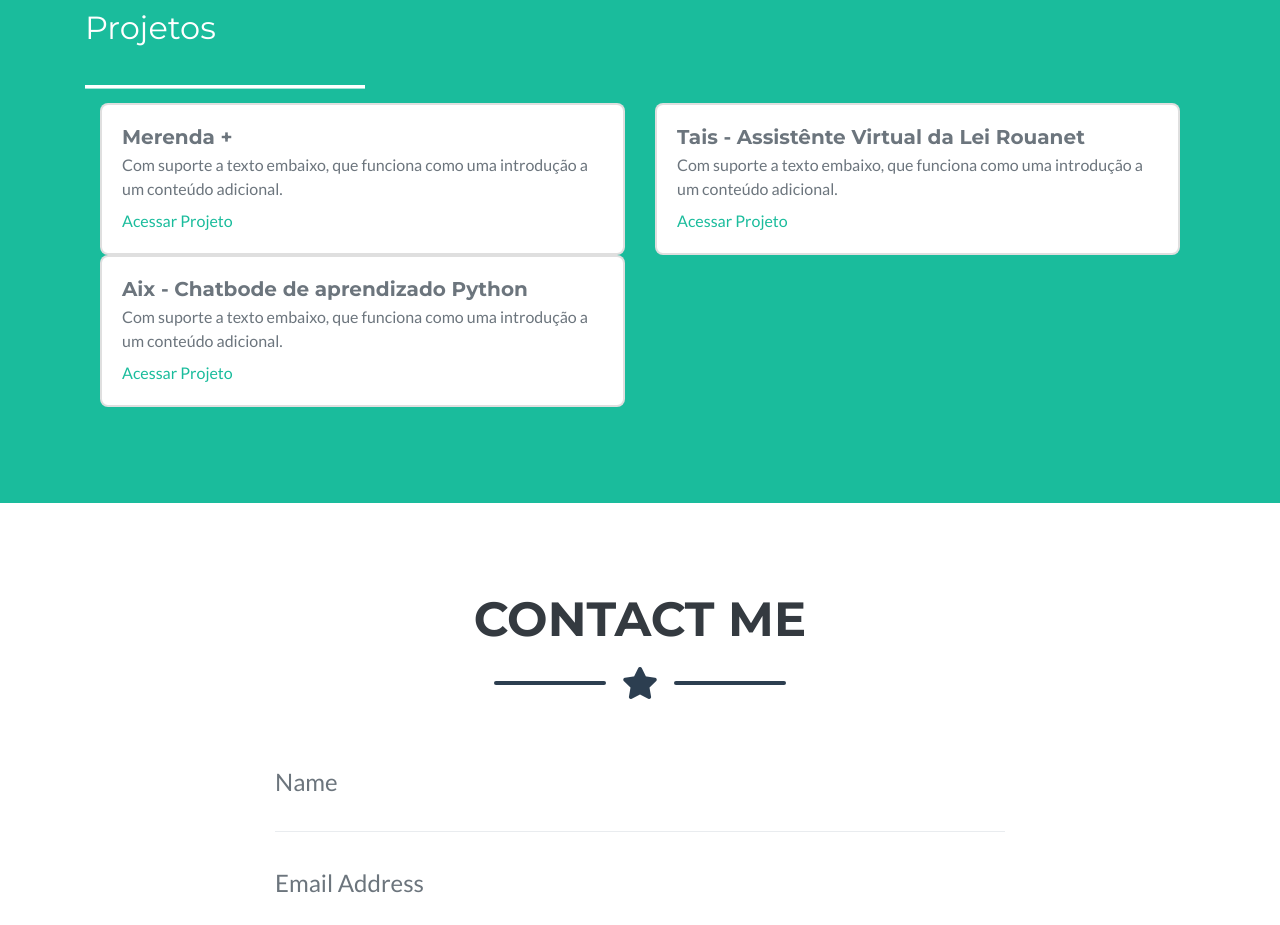
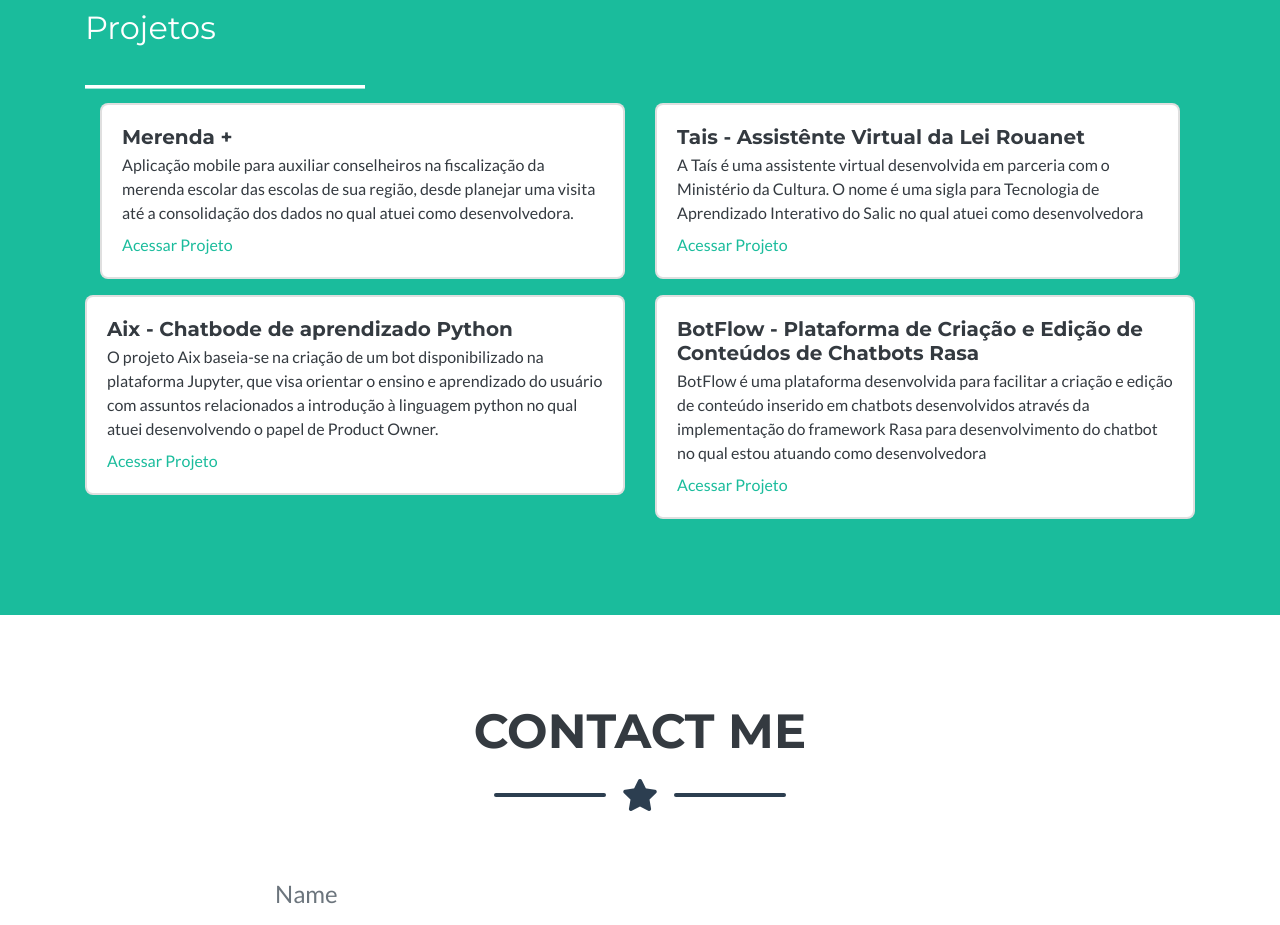
Before and after one commit to KahCosta/KahCosta.github.io, a website with bundled scripts: page index.html in a window 1280 px wide. Shown: the part 2780-3705 px from the top of the page. Built offline with nearby package versions, Linux system fonts and the light colour scheme.

Commit message:
Adding projects

```diff
--- a/index.html
+++ b/index.html
@@ -317,18 +317,26 @@
                     <div class="col-sm-6">
                       <div class="card">
                         <div class="card-body">
-                          <h5 class="card-title mb-1 text-muted" >Merenda +</h5>
-                          <p class="card-text mb-2 text-muted">Com suporte a texto embaixo, que funciona como uma introdução a um conteúdo adicional.</p>
-                          <a href="#" class="card-link">Acessar Projeto</a>
+                          <h5 class="card-title mb-1 text-dark" >Merenda +</h5>
+                          <p class="card-text mb-2 text-dark">Aplicação mobile para auxiliar conselheiros na fiscalização da merenda escolar das escolas de sua região, desde planejar uma visita até a consolidação dos dados no qual atuei como desenvolvedora.</p>
+                          <a href="https://github.com/fga-eps-mds/2017.2-MerendaMais" class="card-link">Acessar Projeto</a>
                         </div>
                       </div>
                     </div>
                     <div class="col-sm-6">
                         <div class="card">
                           <div class="card-body">
-                            <h5 class="card-title mb-1 text-muted" >Tais - Assistênte Virtual da Lei Rouanet</h5>
-                            <p class="card-text mb-2 text-muted">Com suporte a texto embaixo, que funciona como uma introdução a um conteúdo adicional.</p>
-                            <a href="#" class="card-link">Acessar Projeto</a>
+                            <h5 class="card-title mb-1 text-dark" >Tais - Assistênte Virtual da Lei Rouanet</h5>
+                            <p class="card-text mb-2 text-dark">A Taís é uma assistente virtual desenvolvida  em parceria com o Ministério da Cultura. O nome é uma sigla para Tecnologia de Aprendizado Interativo do Salic no qual atuei como desenvolvedora</p>
+                            <a href="https://github.com/lappis-unb/tais" class="card-link">Acessar Projeto</a>
+                          </div>
+                        </div>
+                      </div>
+                    </div>
+                    <div class="row">
+                        <div class="col-sm-6">
+                            <h5 class="card-title" ></h5>
+                            <p></a>
                           </div>
                         </div>
                       </div>
@@ -337,9 +345,18 @@
                       <div class="col-sm-6">
                           <div class="card">
                             <div class="card-body">
-                              <h5 class="card-title mb-1 text-muted" >Aix - Chatbode de aprendizado Python</h5>
-                              <p class="card-text mb-2 text-muted">Com suporte a texto embaixo, que funciona como uma introdução a um conteúdo adicional.</p>
-                              <a href="#" class="card-link">Acessar Projeto</a>
+                              <h5 class="card-title mb-1 text-dark" >Aix - Chatbode de aprendizado Python</h5>
+                              <p class="card-text mb-2 text-dark">O projeto Aix baseia-se na criação de um bot disponibilizado na plataforma Jupyter, que visa orientar o ensino e aprendizado do usuário com assuntos relacionados a introdução à linguagem python no qual atuei desenvolvendo o papel de Product Owner.</p>
+                              <a href="https://github.com/fga-eps-mds/2019.1-Aix" class="card-link">Acessar Projeto</a>
+                            </div>
+                          </div>
+                        </div>
+                        <div class="col-sm-6">
+                          <div class="card">
+                            <div class="card-body">
+                              <h5 class="card-title mb-1 text-dark" >BotFlow - Plataforma de Criação e Edição de Conteúdos de Chatbots Rasa</h5>
+                              <p class="card-text mb-2 text-dark">BotFlow é uma plataforma desenvolvida para facilitar a criação e edição de conteúdo inserido em chatbots desenvolvidos através da implementação do framework Rasa para desenvolvimento do chatbot no qual estou atuando como desenvolvedora</p>
+                              <a href="https://github.com/fga-eps-mds/2019.1-Aix" class="card-link">Acessar Projeto</a>
                             </div>
                           </div>
                         </div>
```
